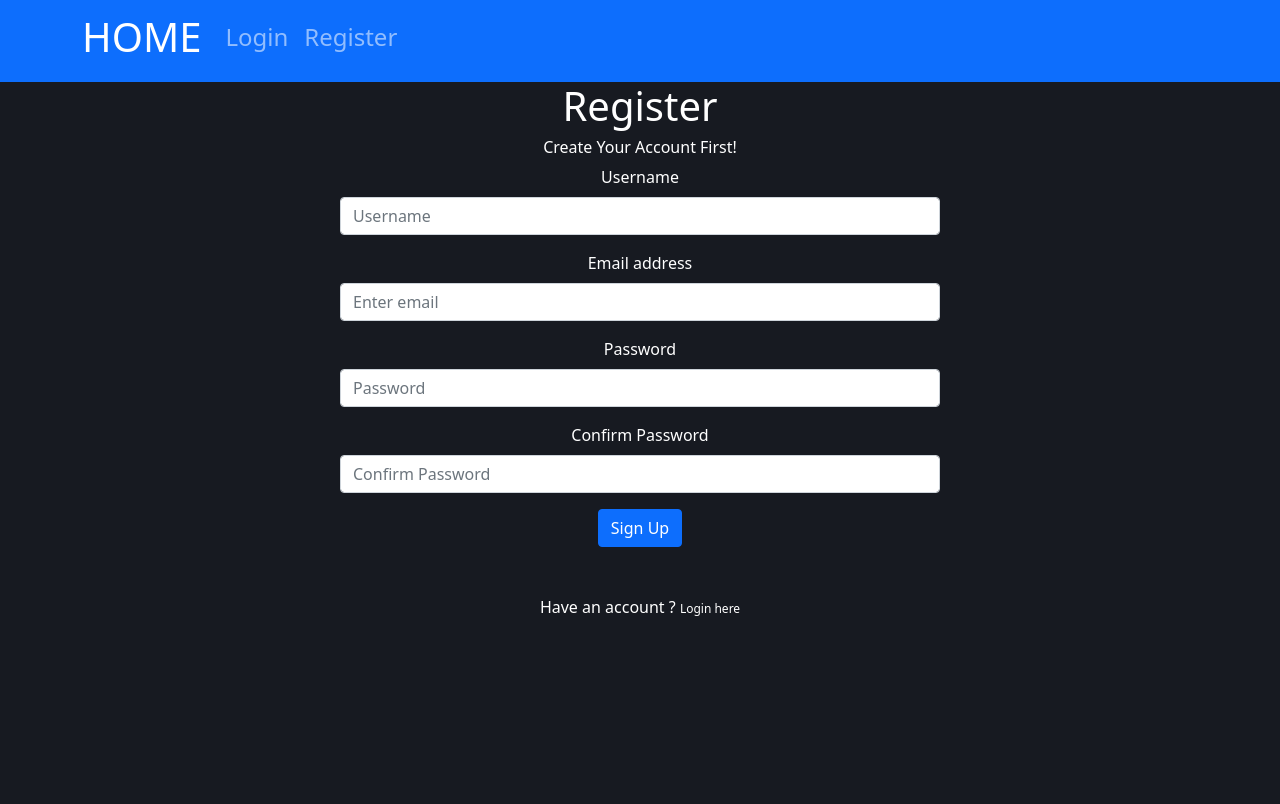
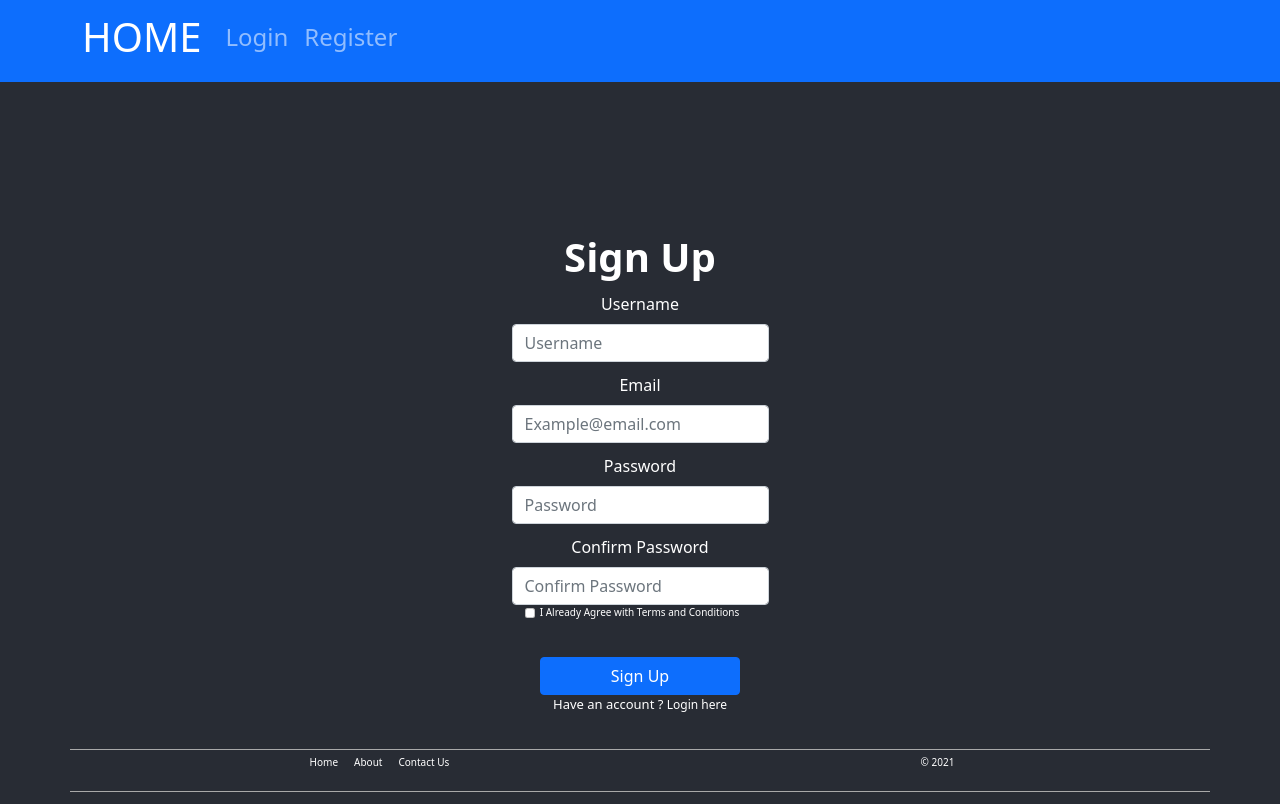
Before and after one commit to milkywoosh/challange-cp9, a React (Create React App) app: page /register in a window 1280 px wide. Shown: the top 804 px of the page. Built offline with nearby package versions, Linux system fonts and the light colour scheme.

Commit message:
add signup-page

```diff
--- a/src/App.js
+++ b/src/App.js
@@ -2,7 +2,7 @@ import "bootstrap/dist/css/bootstrap.min.css";
 import "./App.css";
 import { BrowserRouter as Router, Switch, Route } from "react-router-dom";
 import routes from "../src/routes/index";
-import NavBar from "./Components/Navbar";
+import NavBar from "./components/Navbar";
 
 function App() {
   return (
--- /dev/null
+++ b/src/Pages/register/Sign-up.css
@@ -0,0 +1,33 @@
+.App-link {
+  color: black;
+}
+
+.textsignup {
+  margin-bottom: 90px;
+  font-weight: bold;
+}
+
+.navbartext {
+  font-size: 10px;
+}
+
+.mb-3 {
+  font-size: 10px;
+  margin-top: 20px;
+}
+
+.button {
+  margin-top: -20px;
+  width: 200px;
+}
+
+.form {
+  margin-top: -90px;
+}
+
+.buttomnavbar {
+  border-top: solid;
+  border-bottom: solid;
+  border-width: 1px;
+  border-color: darkgray;
+}
--- /dev/null
+++ b/src/Pages/register/Sign-up.js
@@ -0,0 +1,113 @@
+import React, { useState, useRef } from 'react';
+import './Sign-up.css';
+import 'bootstrap/dist/css/bootstrap.min.css';
+import { Button, Form, Navbar, Container, Nav } from 'react-bootstrap';
+import { Link, useHistory } from "react-router-dom";
+import firebase from "../../Services/firebase";
+const firebaseAuthentication = firebase.auth();
+
+export default function Register() {
+  const [error, setError] = useState("");
+  const passwordRef = useRef();
+  const confirmPassRef = useRef();
+  const emailRef = useRef();
+  const usernameRef = useRef();
+  const history = useHistory();
+
+  async function handleSubmit(e) {
+    e.preventDefault();
+    if (passwordRef.current.value !== confirmPassRef.current.value) {
+      return setError("Password Did Not Match");
+    }
+    firebaseAuthentication
+      .createUserWithEmailAndPassword(
+        emailRef.current.value,
+        passwordRef.current.value
+      )
+      .then((res) => {
+        firebaseAuthentication.currentUser
+          .sendEmailVerification()
+          .then(() => {
+            alert("Please Kindly Check Your Email");
+            history.push("/login");
+          })
+          .catch((error) => {
+            setError("Login Failed Check your Credential");
+          });
+      })
+      .catch((err) => {
+        alert(err.message);
+      });
+  }
+
+  return (
+    <div>
+      <header className="App-header">
+        <h1 className="textsignup">
+          Sign Up
+        </h1>
+        <Form>
+          <Form.Group className="form" style={{ color: "white" }}>
+            <Form.Label style={{fontSize: "medium"}}>Username</Form.Label>
+            <Form.Control
+              type="username"
+              ref={usernameRef}
+              placeholder="Username"
+              name="username"
+              required></Form.Control>
+            <Form.Label style={{fontSize: "medium"}}>Email</Form.Label>
+            <Form.Control
+              type="email"
+              ref={emailRef}
+              placeholder="Example@email.com"
+              name="email"
+              required></Form.Control>
+            <Form.Label style={{fontSize: "medium"}}>Password</Form.Label>
+            <Form.Control
+              type="password"
+              placeholder="Password"
+              ref={passwordRef}
+              name="password"
+              required></Form.Control>
+            <Form.Label style={{fontSize: "medium"}}s>Confirm Password</Form.Label>
+            <Form.Control
+              type="password"
+              ref={confirmPassRef}
+              placeholder="Confirm Password"
+              name="confirmpass"
+              required></Form.Control>
+          </Form.Group>
+        </Form>
+        <Form>
+          {['checkbox'].map((type) => (
+            <div key={`inline-${type}`} className="mb-3">
+              <Form.Check
+                inline
+                label="I Already Agree with Terms and Conditions"
+                name="group1"
+                type={type}
+                id={`inline-${type}-1`}
+              />
+            </div>
+          ))}
+        </Form>
+        <Button className="button" href="/login">Sign Up</Button>
+        <p style={{ color: "white", fontSize: "small" }}>
+          Have an account ? <Link href="/login">Login here</Link>
+        </p>
+      </header>
+      <Navbar fixed="bottom" expand="dark" variant="dark" bg="gray">
+        <Container className="buttomnavbar">
+          <Nav className="d-flex flex-row bd-highlight mb-3">
+            <Navbar.Brand className="navbartext" href="/">Home</Navbar.Brand>
+            <Navbar.Brand className="navbartext" href="">About</Navbar.Brand>
+            <Navbar.Brand className="navbartext" href="">Contact Us</Navbar.Brand>
+          </Nav>
+          <Nav className="d-flex flex-row bd-highlight mb-3 align-items-end">
+            <Navbar.Brand className="navbartext" href="">&copy; 2021</Navbar.Brand>
+          </Nav>
+        </Container>
+      </Navbar>
+    </div>
+  );
+}
--- a/src/routes/index.js
+++ b/src/routes/index.js
@@ -1,4 +1,4 @@
-import Register from '../Pages/register/index'
+import Register from '../Pages/register/Sign-up'
 import Login from '../Pages/Login/index'
 import LandPage from "../Pages/Home/index";
 import GameSuit from '../Pages/GameSuit';
```
Also changed, not shown: src/Pages/GameSuit.js (+5 -5 lines).
